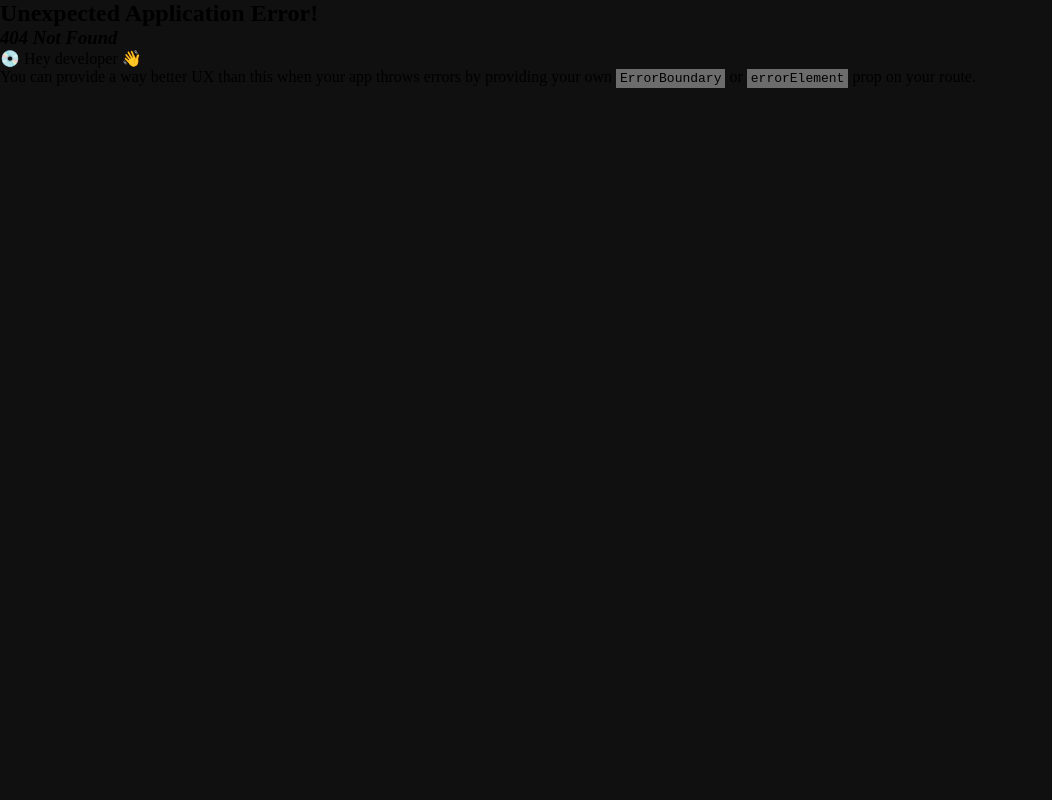
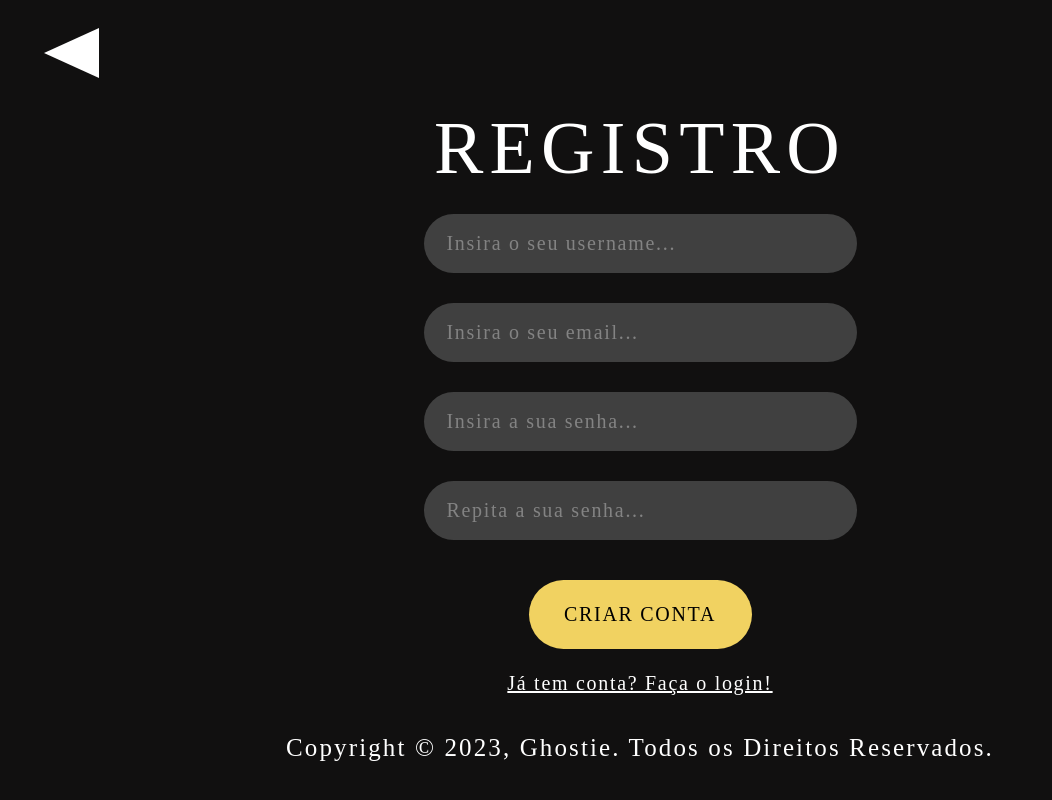
Before and after one commit to lucasbsand/Violeta---Frontend, a React (Vite) app: page /register in a window 1280 px wide. Before the commit this address had no page. Shown: the whole page, without its empty margins (0-1052 px from the left). Built offline with nearby package versions, Linux system fonts and the light colour scheme; a web font is replaced by a local one.

Commit message:
Pagina Registro

```diff
--- a/src/components/Componentes pertencentes ao Login/FormLogin/index.tsx
+++ b/src/components/Componentes pertencentes ao Login/FormLogin/index.tsx
@@ -10,7 +10,7 @@ export default function FormLogin() {
         <S.Input type='password' placeholder='Insira a sua senha... ' />
         <S.SubmitButton type='submit'>ENTRAR</S.SubmitButton>
       </S.FormContainer>
-      <S.LinkTo>Ainda sem conta? Se registre!</S.LinkTo>
+      <S.LinkTo to="/register">Ainda sem conta? Se registre!</S.LinkTo>
     </S.ContainerPai>
   );
 }
--- a/src/components/Componentes pertencentes ao Login/FormLogin/styled.ts
+++ b/src/components/Componentes pertencentes ao Login/FormLogin/styled.ts
@@ -1,6 +1,10 @@
 import styled from "styled-components";
+import { Link } from "react-router-dom";
 
 export const ContainerPai = styled.div`
+  display: flex;
+  flex-direction: column;
+  align-items: center;
   width: auto;
   height: auto;
 `;
@@ -71,7 +75,7 @@ export const SubmitButton = styled.button`
   letter-spacing: 1.7px;
 `;
 
-export const LinkTo = styled.p`
+export const LinkTo = styled(Link)`
   color: #fff;
   text-align: center;
   font-family: Esteban;
--- /dev/null
+++ b/src/pages/Register/index.tsx
@@ -0,0 +1,26 @@
+import React from "react";
+import Footer from "../../components/Componentes pertencentes ao Login/Footer";
+import Header from "../../components/Componentes pertencentes ao Login/Header";
+import * as S from "../../components/Componentes pertencentes ao Login/FormLogin/styled"
+import { GlobalStyle } from "../Login/styled";
+
+export default function Register() {
+    return (
+        <>
+            <GlobalStyle />
+            <Header />
+            <S.ContainerPai>
+                <S.Titulo>REGISTRO</S.Titulo>
+                <S.FormContainer>
+                    <S.Input type="text" placeholder="Insira o seu username..."/>
+                    <S.Input type="email" placeholder="Insira o seu email..."/>
+                    <S.Input type="senha" placeholder="Insira a sua senha..."/>
+                    <S.Input type="senha" placeholder="Repita a sua senha..."/>
+                    <S.SubmitButton type="submit">CRIAR CONTA</S.SubmitButton>
+                </S.FormContainer>
+                <S.LinkTo to="/login">Já tem conta? Faça o login!</S.LinkTo>
+            </S.ContainerPai>
+            <Footer />
+        </>
+    )
+}
--- a/src/router.tsx
+++ b/src/router.tsx
@@ -1,5 +1,6 @@
 import Home from './pages/Home/PrimeiraParte/HomePage'
 import Login from './pages/Login'
+import Register from './pages/Register'
 import { createBrowserRouter } from 'react-router-dom'
 
 const router = createBrowserRouter([
@@ -10,6 +11,10 @@ const router = createBrowserRouter([
     {
         path: "/login",
         element: <Login />,
+    },
+    {
+        path: "/register",
+        element: <Register />
     }
 ])
 
```
